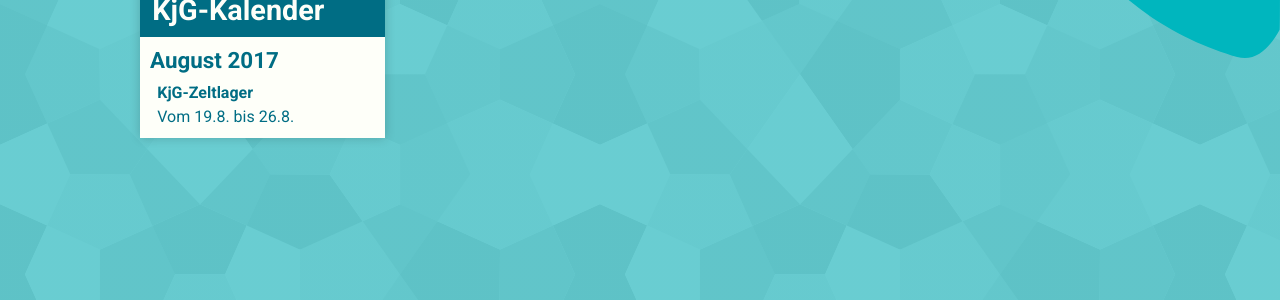
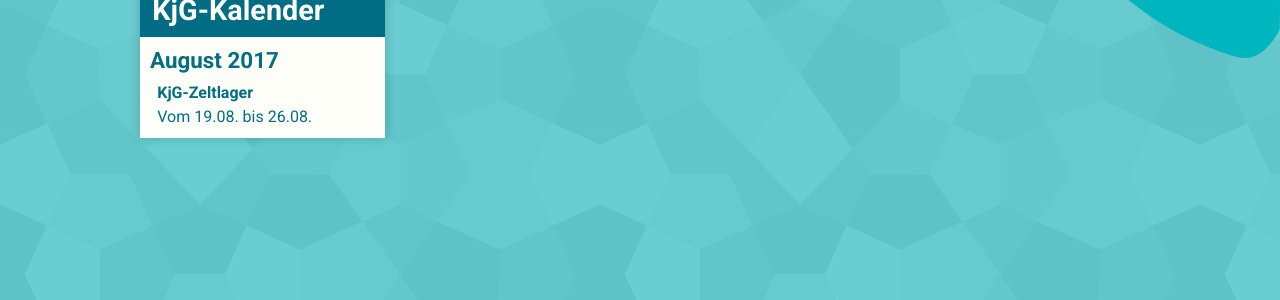
Before and after one commit to blueluke/kjg-homepage, a Jekyll site: the page built from news/index.html, in a window 1280 px wide. Shown: the part 126-426 px from the top of the page. Built offline with Jekyll 4.4.1, drawn with Linux system fonts in a browser that asks for light colours; some of the changed lines change nothing that is shown.

Commit message:
Kalender: Tage/Monate jetzt mit führenden Nullen

```diff
--- a/_includes/calendar.html
+++ b/_includes/calendar.html
@@ -41,9 +41,9 @@
         <h4>{{ post.name }}</h4>
         {% endif %}
         {% if post.end_date != nil %}
-          <p>Vom {{ post.date | date: "%-d.%-m."}} bis {{ post.end_date | date: "%-d.%-m." }}</p>
+          <p>Vom {{ post.date | date: "%d.%m."}} bis {{ post.end_date | date: "%d.%m." }}</p>
         {% else %}
-          <p>Am {{ post.date | date: "%-d."}}
+          <p>Am {{ post.date | date: "%d."}}
           {% assign m = post.date | date: "%-m" %}
           {% case m %}
             {% when '1' %}Januar
```
